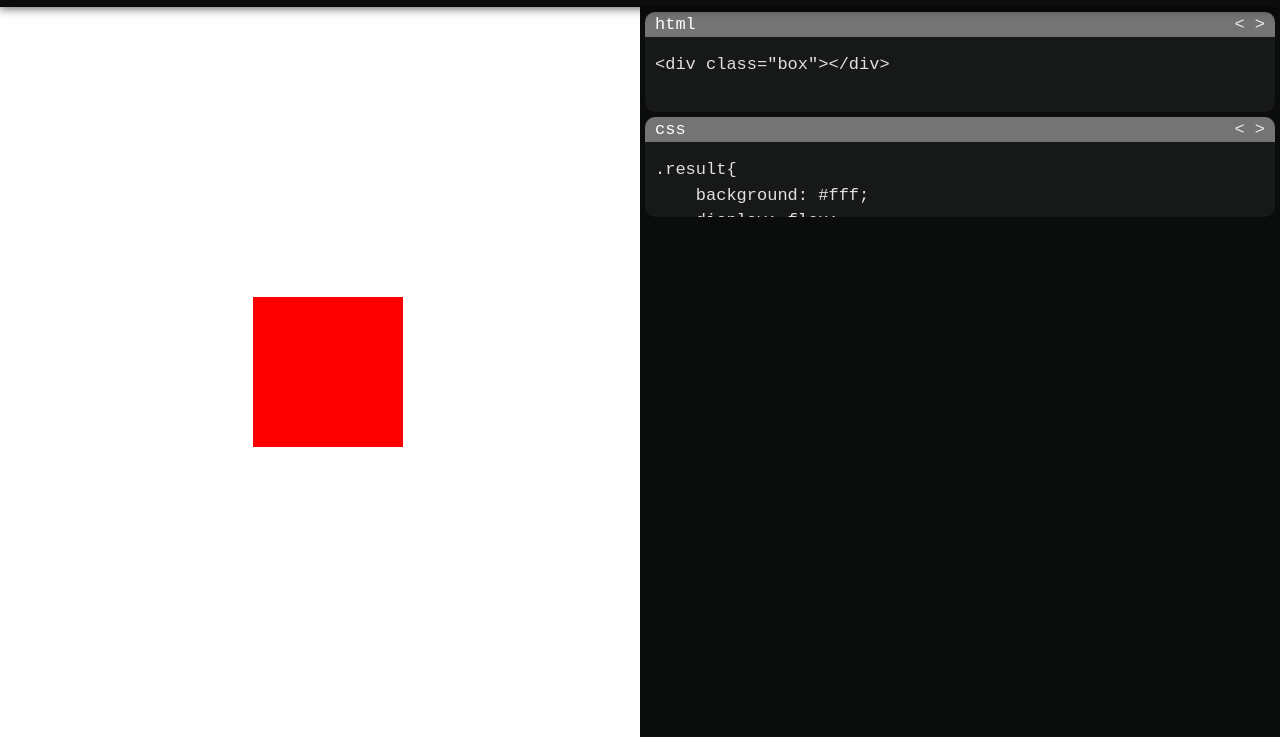
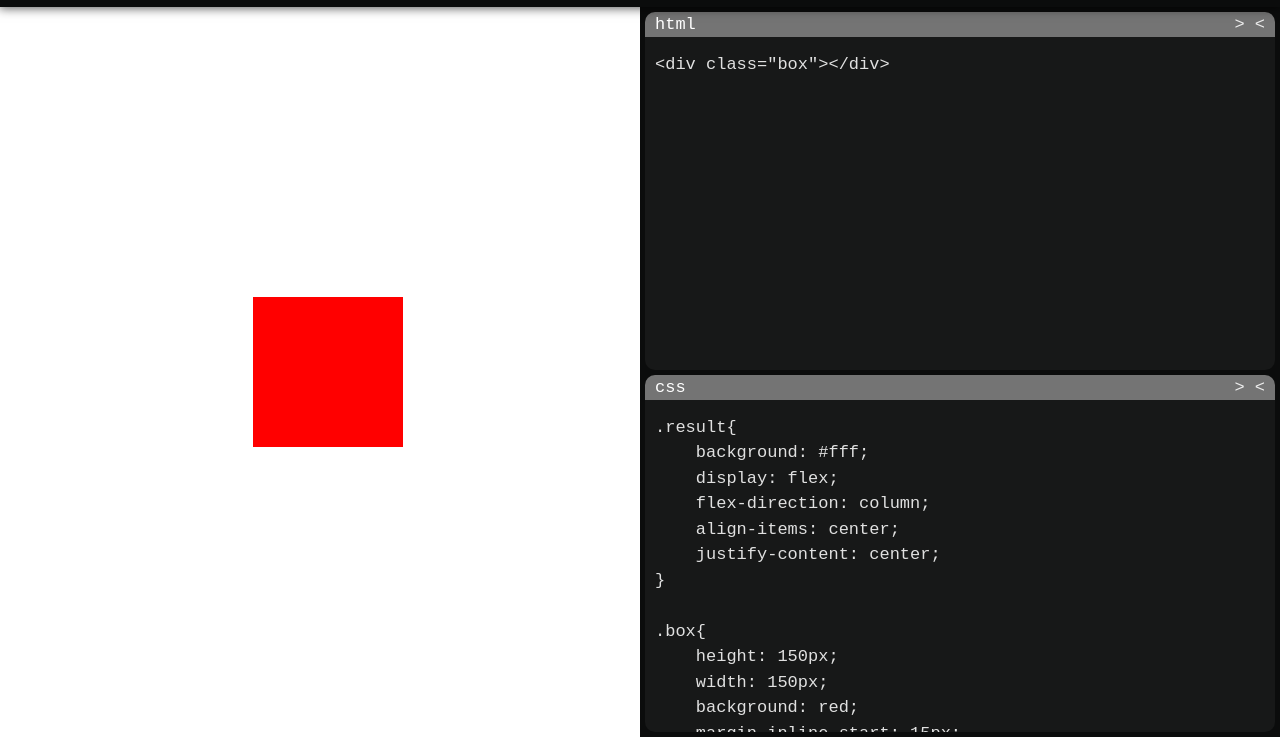
Before and after one commit to emoyal4/code-playground, a plain HTML site: page index.html in a window 1280 px wide. Shown: the part 63-800 px from the top of the page. Drawn offline with Linux system fonts and the light colour scheme.

Commit message:
second commit

```diff
--- a/index.html
+++ b/index.html
@@ -5,7 +5,7 @@
     <meta charset="UTF-8">
     <meta http-equiv="X-UA-Compatible" content="IE=edge">
     <meta name="viewport" content="width=device-width, initial-scale=1.0">
-    <title>CSS Editor</title>
+    <title>Code Playground</title>
     <link rel="stylesheet" href="style.css">
     <link rel="stylesheet" href="https://pro.fontawesome.com/releases/v5.10.0/css/all.css"
         integrity="sha384-AYmEC3Yw5cVb3ZcuHtOA93w35dYTsvhLPVnYs9eStHfGJvOvKxVfELGroGkvsg+p" crossorigin="anonymous" />
@@ -22,9 +22,9 @@
     </header>
     <main>
         <div class="code">
-            <pre class="html" data-code="html" contenteditable onclick="resizeCode(event)"
+            <pre class="html open" data-code="html" contenteditable onclick="resizeCode(event)"
                 oninput="setFirstChang()"></pre>
-            <pre class="css" data-code="css" contenteditable onclick="resizeCode(event)"
+            <pre class="css open" data-code="css" contenteditable onclick="resizeCode(event)"
                 oninput="setFirstChang()"></pre>
         </div>
         <div class="result"></div>
```
